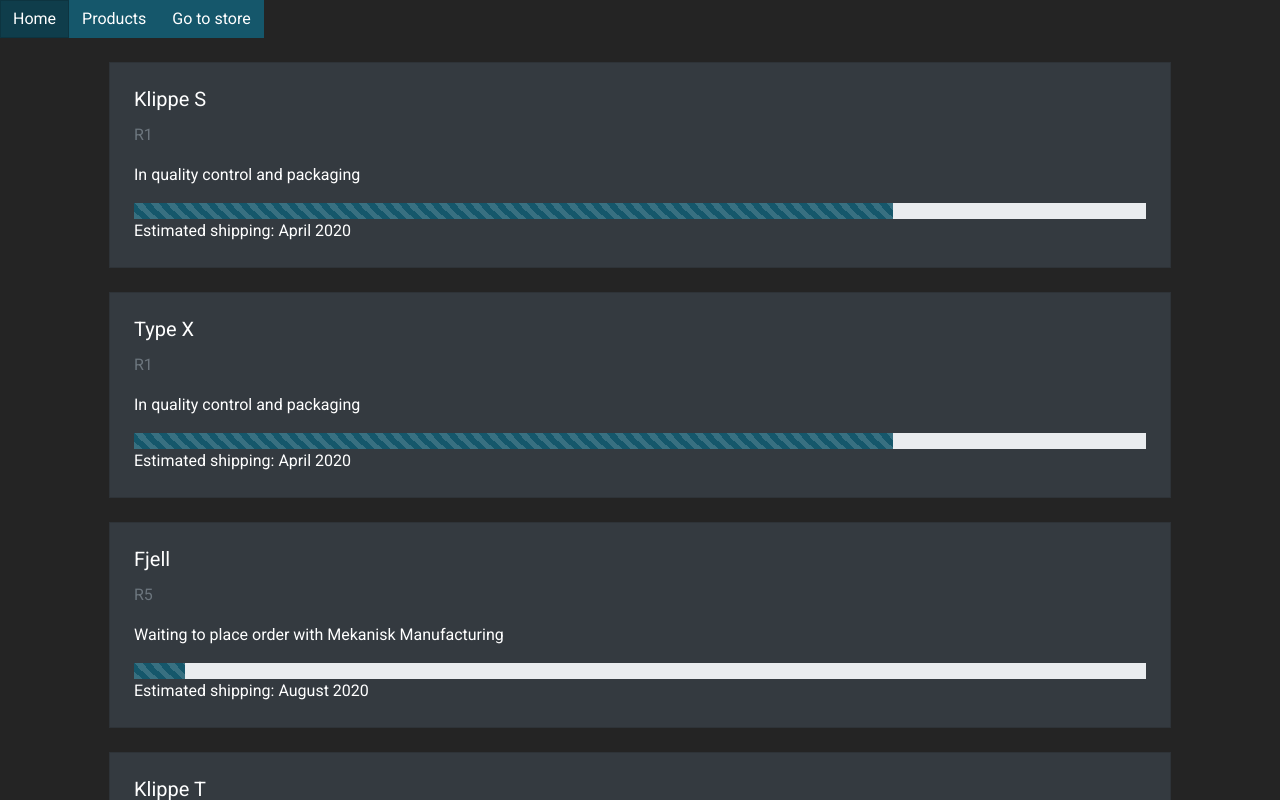
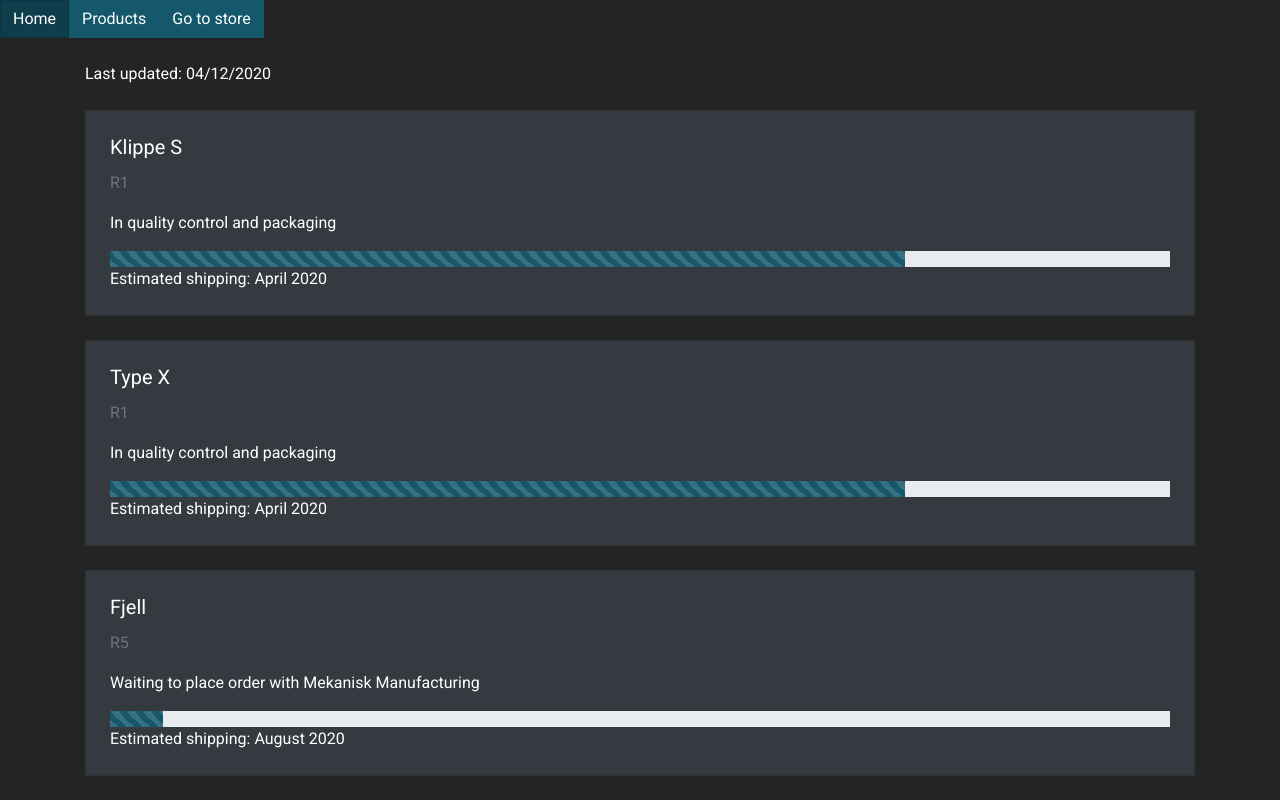
Before and after one commit to williamjar/mekanisk-info, a React (Create React App) app: page /#/ in a window 1280 px wide. Shown: the top 800 px of the page. Built offline with nearby package versions, Linux system fonts and the light colour scheme.

Commit message:
added last updated

```diff
--- a/src/components/Factory.jsx
+++ b/src/components/Factory.jsx
@@ -10,10 +10,11 @@ export const Factory = () => {
 
     return (
         <Container>
+            <Card.Text className="text-white">Last updated: 04/12/2020</Card.Text>
+
 
             {factoryImport.map(product=>
-
-                <Card className="text-white m-4 p-4" bg="dark">
+                <Card className="text-white mt-4 p-4" bg="dark">
 
                 <Card.Title>{product.name} </Card.Title>
                 <Card.Text className="text-muted">{product.version}</Card.Text>
```
